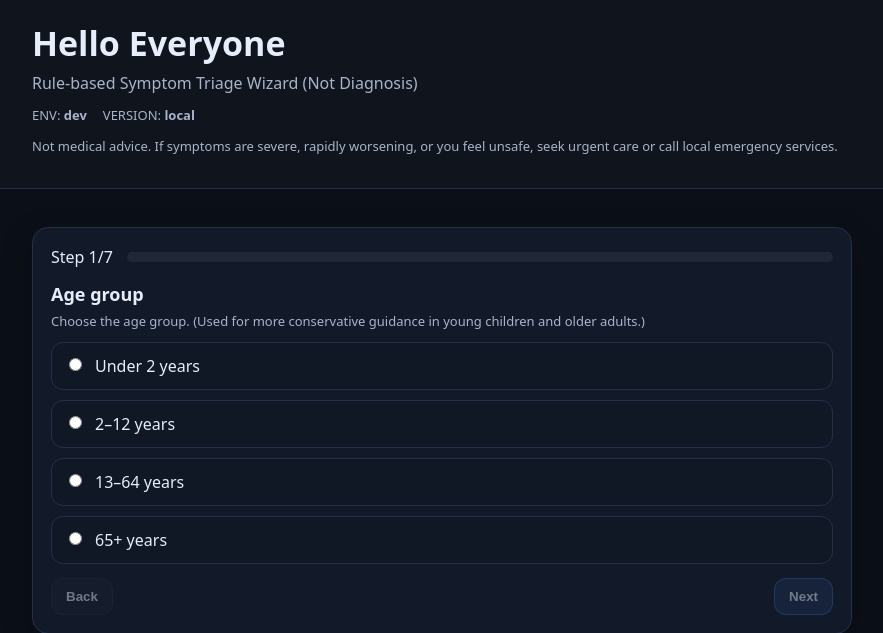
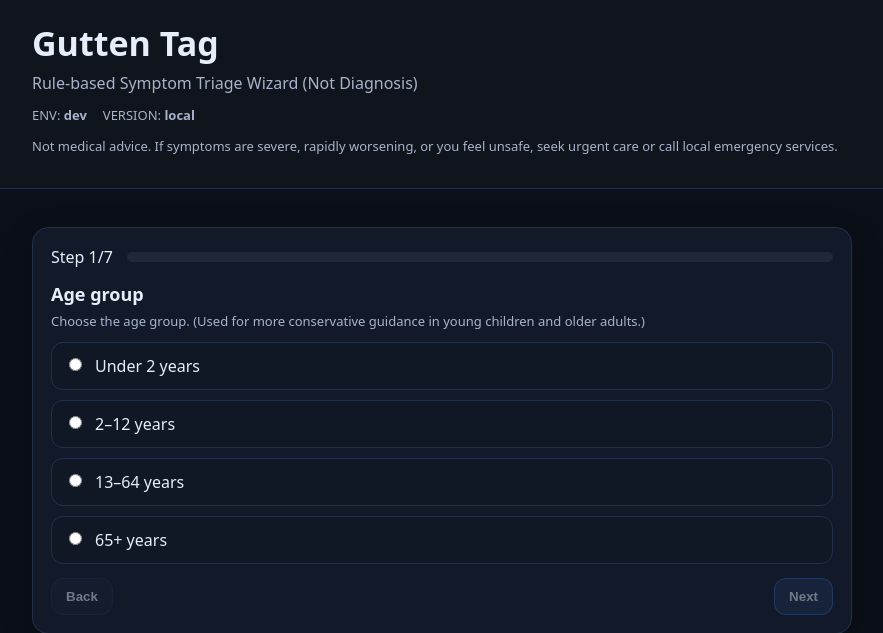
Before and after one commit to enajo/carepath, a FastAPI app: page / in a window 1280 px wide. Shown: the top 633 px of the page, without its empty margins (198-1081 px from the left). Run offline with FastAPI, Linux system fonts and the light colour scheme.

Commit message:
gutten tag

```diff
--- a/app/templates/index.html
+++ b/app/templates/index.html
@@ -9,7 +9,7 @@
 <body>
   <header class="header">
     <div class="container">
-      <h1>Hello Everyone</h1>
+      <h1>Gutten Tag</h1>
       <p class="subtitle">Rule-based Symptom Triage Wizard (Not Diagnosis)</p>
       <div class="meta">
         <span>ENV: <b>{{ env }}</b></span>
```
